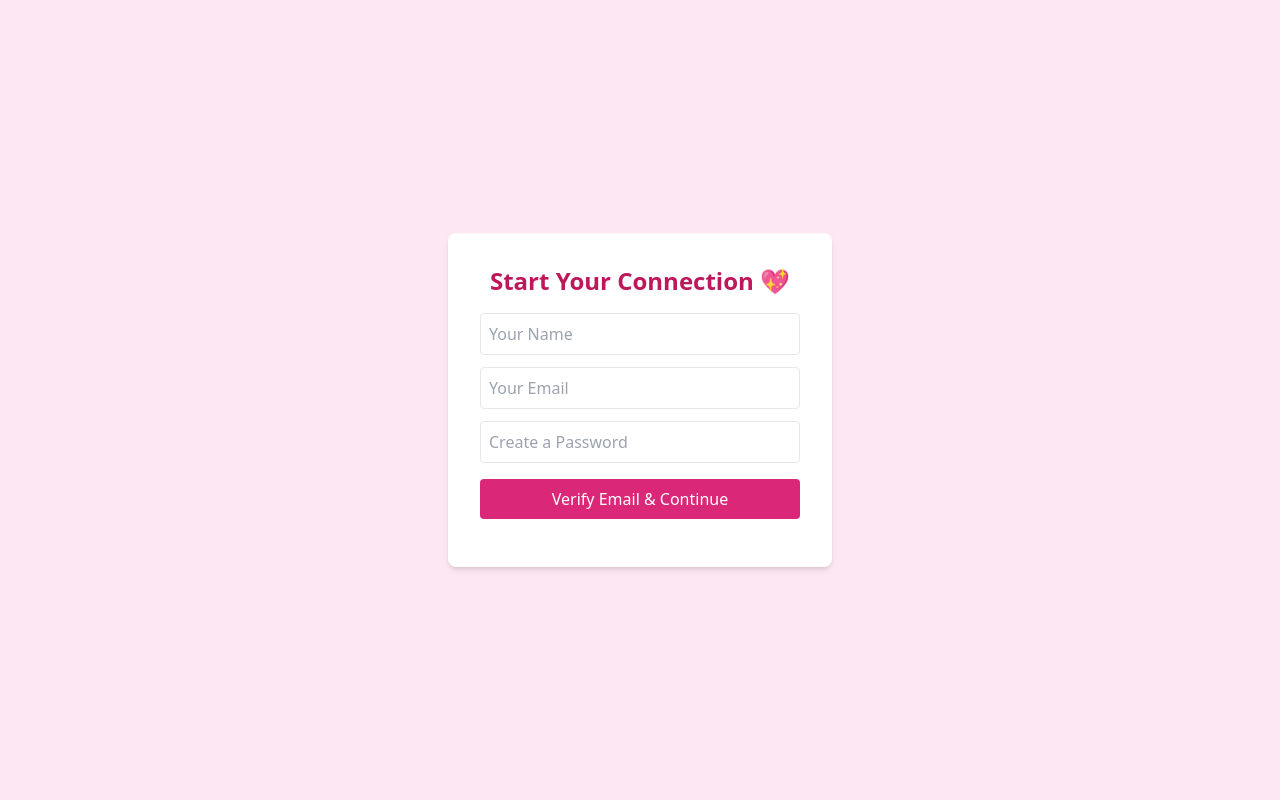
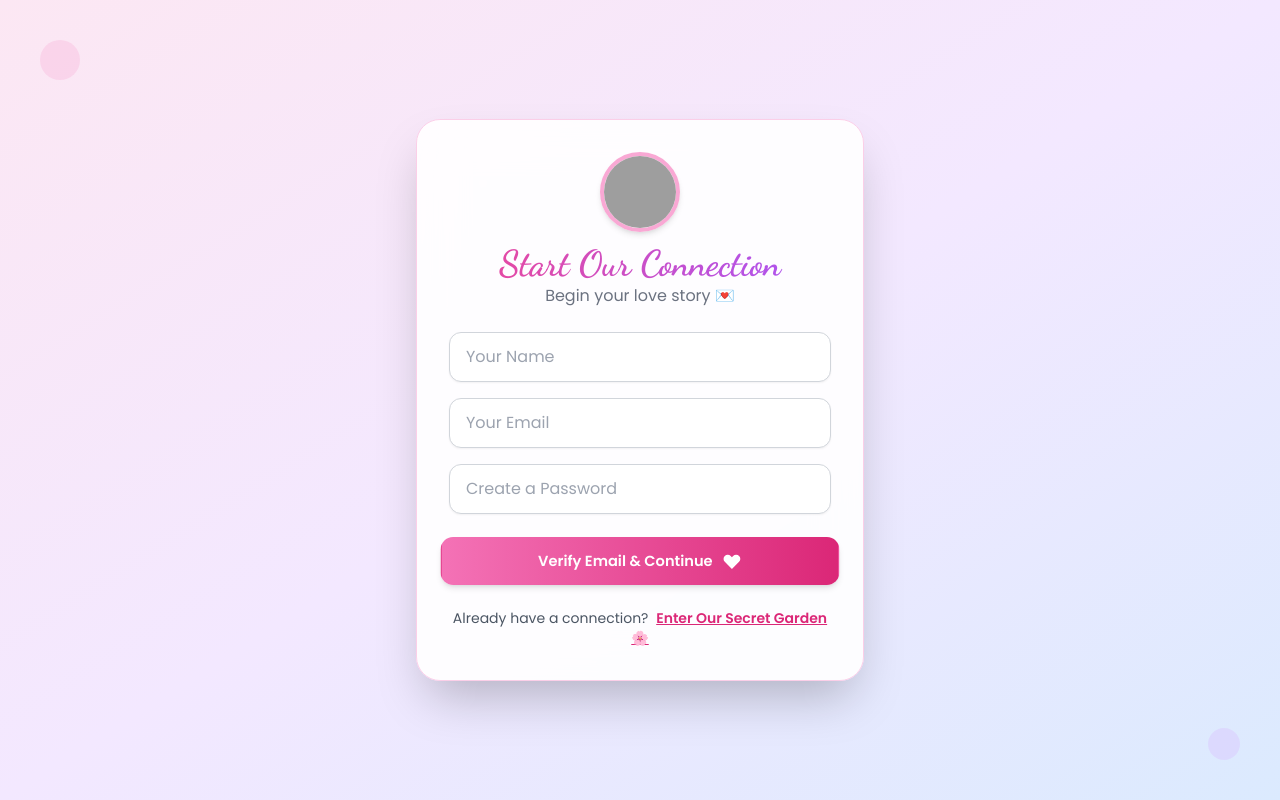
Before and after one commit to Harish-243/Love-Space, a plain HTML site: page newconnection.html in a window 1280 px wide. Drawn offline with nearby package versions, Linux system fonts and the light colour scheme; grey boxes are pictures that could not be loaded.

Commit message:
Update newconnection.html

```diff
--- a/newconnection.html
+++ b/newconnection.html
@@ -4,26 +4,87 @@
   <meta charset="UTF-8" />
   <meta name="viewport" content="width=device-width, initial-scale=1.0"/>
   <title>Start New Connection | LoveSpace</title>
+
+  <!-- Tailwind CSS -->
   <script src="https://cdn.tailwindcss.com"></script>
+
+  <!-- Fonts -->
+  <link href="https://fonts.googleapis.com/css2?family=Dancing+Script:wght@700&family=Poppins:wght@300;400;600&display=swap" rel="stylesheet"/>
+
+  <!-- Firebase -->
   <script src="https://www.gstatic.com/firebasejs/9.6.0/firebase-app-compat.js"></script>
   <script src="https://www.gstatic.com/firebasejs/9.6.0/firebase-auth-compat.js"></script>
   <script src="https://www.gstatic.com/firebasejs/9.6.0/firebase-firestore-compat.js"></script>
   <script src="firebase/firebase.js"></script>
+
+  <style>
+    body {
+      font-family: 'Poppins', sans-serif;
+    }
+    .font-dancing-script {
+      font-family: 'Dancing Script', cursive;
+    }
+    @keyframes heartbeat {
+      0%, 100% { transform: scale(1); }
+      25%, 75% { transform: scale(1.05); }
+      50% { transform: scale(1.1); }
+    }
+    .heartbeat {
+      animation: heartbeat 1.8s infinite;
+    }
+  </style>
 </head>
-<body class="flex items-center justify-center min-h-screen bg-pink-100">
+<body class="bg-gradient-to-br from-pink-100 via-purple-100 to-blue-100 min-h-screen flex items-center justify-center relative overflow-hidden">
 
-  <div class="bg-white p-8 rounded-lg shadow-md max-w-sm w-full text-center">
-    <h1 class="text-2xl font-bold text-pink-700 mb-4">Start Your Connection 💖</h1>
+  <!-- Floating hearts animation -->
+  <div class="absolute inset-0 pointer-events-none z-0">
+    <div class="animate-ping absolute top-10 left-10 w-10 h-10 bg-pink-300 rounded-full opacity-30"></div>
+    <div class="animate-ping absolute bottom-10 right-10 w-8 h-8 bg-purple-300 rounded-full opacity-30"></div>
+  </div>
 
-    <input type="text" id="name" placeholder="Your Name" class="w-full p-2 mb-3 border rounded" />
-    <input type="email" id="email" placeholder="Your Email" class="w-full p-2 mb-3 border rounded" />
-    <input type="password" id="password" placeholder="Create a Password" class="w-full p-2 mb-4 border rounded" />
+  <div class="max-w-md w-full p-8 bg-white/90 backdrop-blur-xl rounded-3xl shadow-2xl border border-pink-200 relative z-10">
 
-    <button onclick="registerPerson1()" class="bg-pink-600 text-white w-full p-2 rounded hover:bg-pink-700">
+    <div class="text-center mb-6">
+      <div class="flex justify-center">
+        <img src="https://storage.googleapis.com/workspace-0f70711f-8b4e-4d94-86f1-2a93ccde5887/image/4452b07d-3eac-4e42-b70f-933c8634d543.png"
+             alt="Love Logo" class="w-20 h-20 object-cover rounded-full border-4 border-pink-300 shadow-md" />
+      </div>
+      <h1 class="text-4xl font-dancing-script font-bold mt-3 bg-gradient-to-r from-pink-500 to-purple-500 bg-clip-text text-transparent">
+        Start Our Connection
+      </h1>
+      <p class="text-gray-500">Begin your love story 💌</p>
+    </div>
+
+    <div class="space-y-4">
+      <input type="text" id="name" placeholder="Your Name"
+             class="w-full px-4 py-3 rounded-xl border border-gray-300 shadow-sm focus:ring-pink-400 focus:border-pink-400 placeholder-gray-400 transition-all duration-300 hover:shadow-lg"/>
+
+      <input type="email" id="email" placeholder="Your Email"
+             class="w-full px-4 py-3 rounded-xl border border-gray-300 shadow-sm focus:ring-pink-400 focus:border-pink-400 placeholder-gray-400 transition-all duration-300 hover:shadow-lg"/>
+
+      <input type="password" id="password" placeholder="Create a Password"
+             class="w-full px-4 py-3 rounded-xl border border-gray-300 shadow-sm focus:ring-pink-400 focus:border-pink-400 placeholder-gray-400 transition-all duration-300 hover:shadow-lg"/>
+    </div>
+
+    <button onclick="registerPerson1()"
+            class="mt-6 w-full flex justify-center py-3 px-4 border border-transparent rounded-xl shadow-md text-sm font-semibold text-white bg-gradient-to-r from-pink-400 to-pink-600 hover:from-pink-500 hover:to-pink-700 focus:outline-none focus:ring-2 focus:ring-offset-2 focus:ring-pink-400 transition-all duration-300 heartbeat">
       Verify Email & Continue
+      <svg xmlns="http://www.w3.org/2000/svg" class="h-5 w-5 ml-2" fill="currentColor" viewBox="0 0 20 20">
+        <path d="M3.172 5.172a4 4 0 015.656 0L10 6.343l1.172-1.171a4 4 0 115.656 5.656L10 17.657l-6.828-6.829a4 4 0 010-5.656z"/>
+      </svg>
     </button>
 
-    <p id="msg" class="text-sm text-gray-600 mt-4"></p>
+    <p id="msg" class="text-sm text-center text-gray-600 mt-4"></p>
+
+    <!-- Back to login -->
+    <div class="mt-6 text-center">
+      <p class="text-sm text-gray-600">
+        Already have a connection?
+        <a href="index.html" class="ml-1 font-semibold text-pink-600 hover:text-pink-700 underline transition duration-200">
+          Enter Our Secret Garden 🌸
+        </a>
+      </p>
+    </div>
   </div>
 
   <script>
@@ -35,18 +96,17 @@
       const email = document.getElementById("email").value.trim();
       const password = document.getElementById("password").value;
 
+      const msg = document.getElementById("msg");
       if (!name || !email || !password) {
-        document.getElementById("msg").innerText = "Please fill in all fields.";
+        msg.innerText = "Please fill in all fields.";
         return;
       }
 
       try {
         const userCredential = await auth.createUserWithEmailAndPassword(email, password);
         const user = userCredential.user;
-  console.log("User created:", user);
 
         await user.sendEmailVerification();
-  console.log("Verification email sent");
 
         await db.collection("pending_connections").doc(user.uid).set({
           person1: {
@@ -57,17 +117,15 @@
           status: "awaiting-person1-verification",
           createdAt: firebase.firestore.FieldValue.serverTimestamp()
         });
-  console.log("Firestore entry created");
 
-  document.getElementById("msg").innerText = "Verification email sent! Please check your inbox.";
+        msg.innerText = "Verification email sent! Please check your inbox.";
 
         setTimeout(() => {
-    console.log("Redirecting to index.html...");
           window.location.href = "index.html";
         }, 2000);
       } catch (error) {
+        msg.innerText = error.message;
         console.error("Registration error:", error);
-  document.getElementById("msg").innerText = error.message;
       }
     }
   </script>
```
Lines whose indentation alone changed are shown as unchanged.
